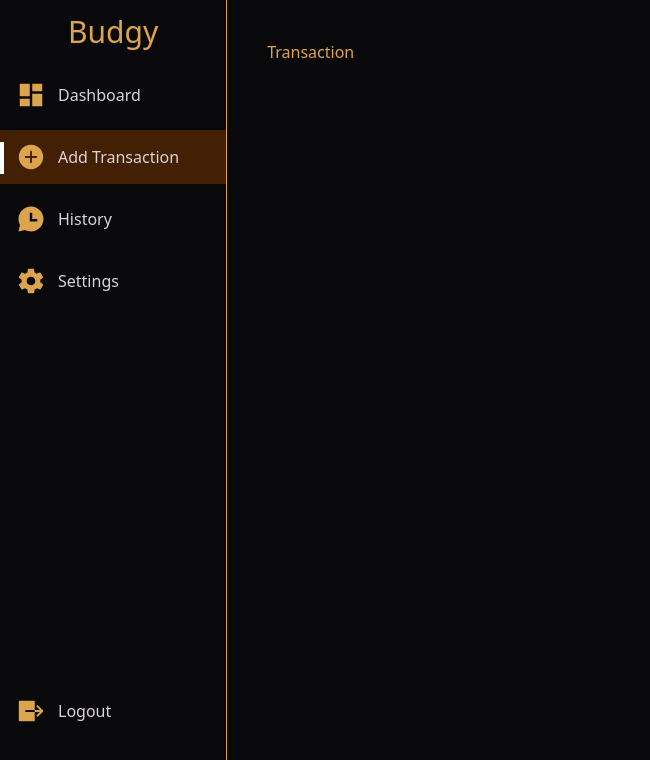
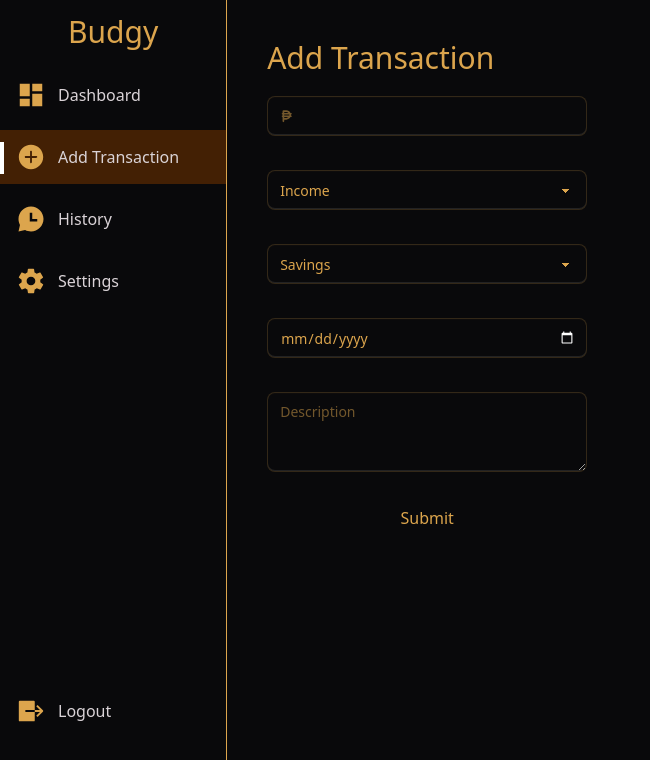
Before and after one commit to M-Juss/budgy, a React (Vite) app in the folder client/: page /transaction in a window 1280 px wide. Shown: the top 760 px of the page, without its empty margins (0-650 px from the left). Built offline with nearby package versions, Linux system fonts and the light colour scheme.

Commit message:
Add transaction page 50% done

```diff
--- a/client/src/App.jsx
+++ b/client/src/App.jsx
@@ -12,7 +12,7 @@ function App() {
           <Route path='/' element={<Dashboard/>}/>
           <Route path='/transaction' element={<Transaction/>}/>
           <Route path='/history' element={<History/>}/>
-          <Route path='/setting' element={<Settings/>}/>
+          <Route path='/settings' element={<Settings/>}/>
         </Routes>
       </Router>
 
--- a/client/src/Components/Sidebar.jsx
+++ b/client/src/Components/Sidebar.jsx
@@ -23,6 +23,8 @@ const Sidebar = () => {
             <h1 className='text-center font-medium text-3xl py-3.5'>Budgy</h1>
             {sideBar.map((item, index) => {
                 const isActive = location.pathname == item.link
+
+                console.log(item.link, location.pathname)
                 return(
                     <Link to={item.link} key={index}>
                     <div
--- a/client/src/Pages/Transaction.jsx
+++ b/client/src/Pages/Transaction.jsx
@@ -1,5 +1,7 @@
 import React from 'react'
 import Sidebar from '../Components/Sidebar'
+import { FaPesoSign } from "react-icons/fa6";
+import { GrTransaction } from "react-icons/gr";
 
 const Transaction = () => {
   return (
@@ -8,7 +10,55 @@ const Transaction = () => {
         <Sidebar/>
         <div className='flex justify-center items-center p-10 h-full w-full'>
             <div className='h-full w-full'>
-                <h1>Transaction</h1>
+            <h1 className='text-3xl font-medium'>Add Transaction</h1>
+              <div className='flex flex-col gap-y-2 w-80 py-5 ' >
+                <div className='w-full'>
+                  <label className="input validator">
+                  <svg className="h-[1em] opacity-50" xmlns="http://www.w3.org/2000/svg" viewBox="0 0 24 24">
+                    <FaPesoSign size={25}/>
+                  </svg>
+                  <input
+                    type="text"
+                    required
+                    placeholder=""
+                    pattern="[0-9,.]*"
+                    minlength="1"
+                    maxlength="30"
+                    title="Only real numbers"
+                  />
+                </label>
+                <p className="validator-hint relative top-0">
+                  Real numbers only
+                </p>
+                </div>
+
+                <div className='pb-6.5 w-full'>
+                 <select defaultValue='What type of transaction?' className="select ">
+                  <option disabled={true}>What type of transaction</option>
+                  <option>Income</option>
+                  <option>Expense</option>
+                </select>
+                </div>
+
+                <div className='pb-6.5 w-full'>
+                 <select defaultValue='In what category?' className="select ">
+                  <option disabled={true}>In what category</option>
+                  <option>Savings</option>
+                  <option>Transportation</option>
+                </select>
+                </div>
+
+                <div className='pb-6.5 w-full'>
+                  <input type="date" className="input" />
+                </div>
+
+                <div className='pb-6.5 w-full'>
+                  <textarea class="textarea" placeholder="Description"></textarea>
+                </div>
+
+                <button>Submit  </button>
+              </div>
+
             </div>
         </div>
     </div>
```
